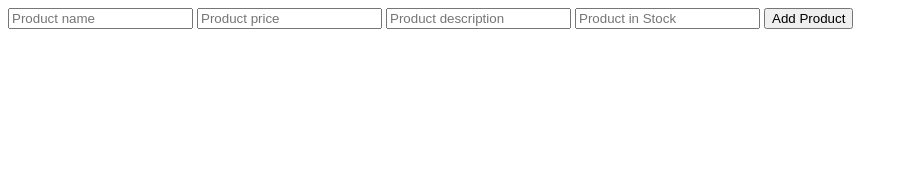
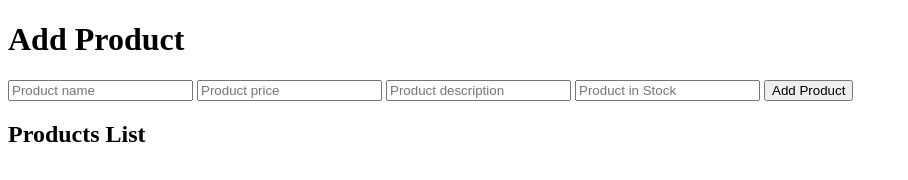
Before and after one commit to Espadv69/InventoryManager, a plain HTML site: page frontend/index.html in a window 1280 px wide. Shown: the whole page, without its empty margins (0-908 px from the left). Drawn offline with Linux system fonts and the light colour scheme.

Commit message:
Add h1 to form add-products and h2 with ul to it'll render products in a list

```diff
--- a/frontend/index.html
+++ b/frontend/index.html
@@ -7,6 +7,7 @@
     <link rel="stylesheet" href="./style.css">
   </head>
   <body>
+    <h1>Add Product</h1>
     <form class="addProduct-form">
       <input type="text" class="name" placeholder="Product name" required>
       <input type="number" class="price" placeholder="Product price" required>
@@ -15,6 +16,9 @@
       <button>Add Product</button>
     </form>
 
+    <h2>Products List</h2>
+    <ul class="productsList"></ul>
+
     <script src="./app.js"></script>
   </body>
 </html>
```
